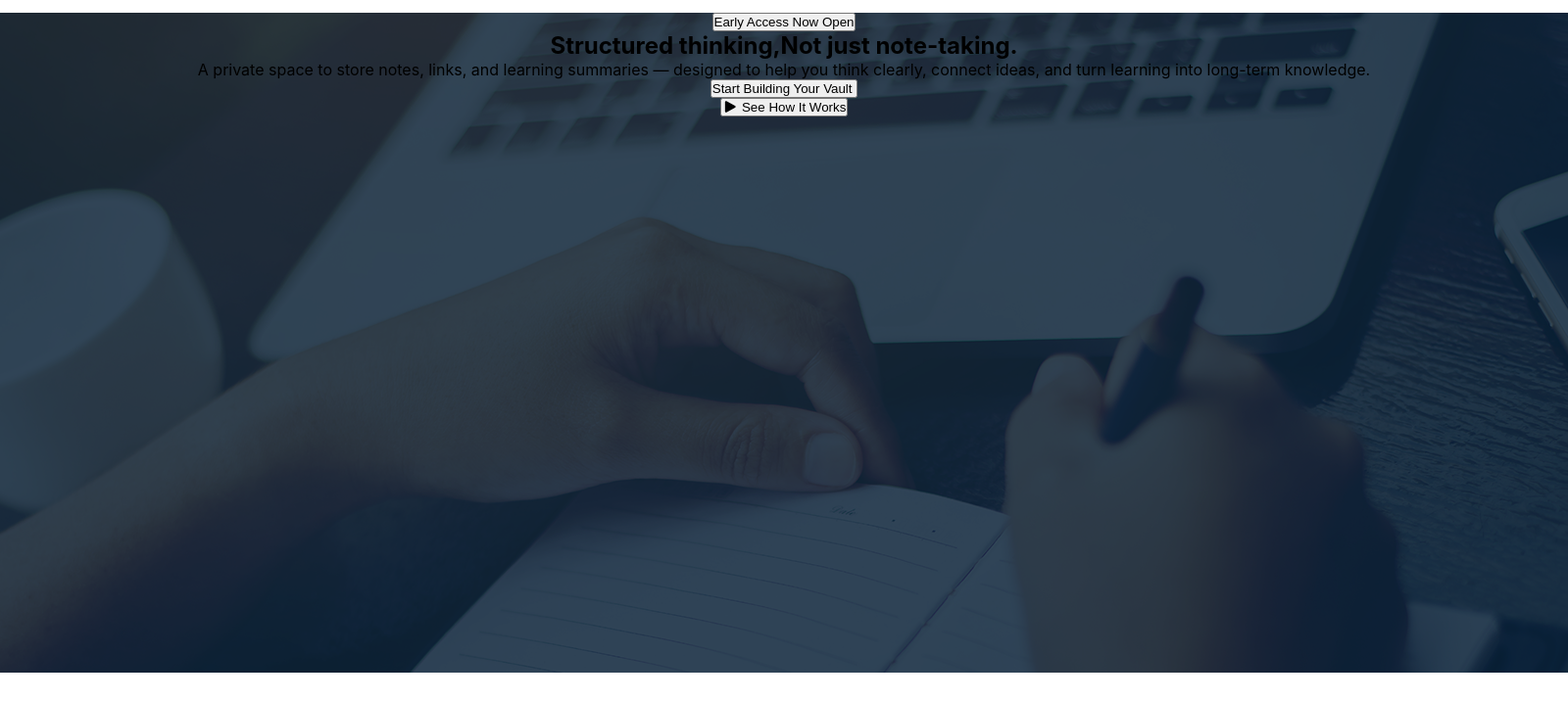
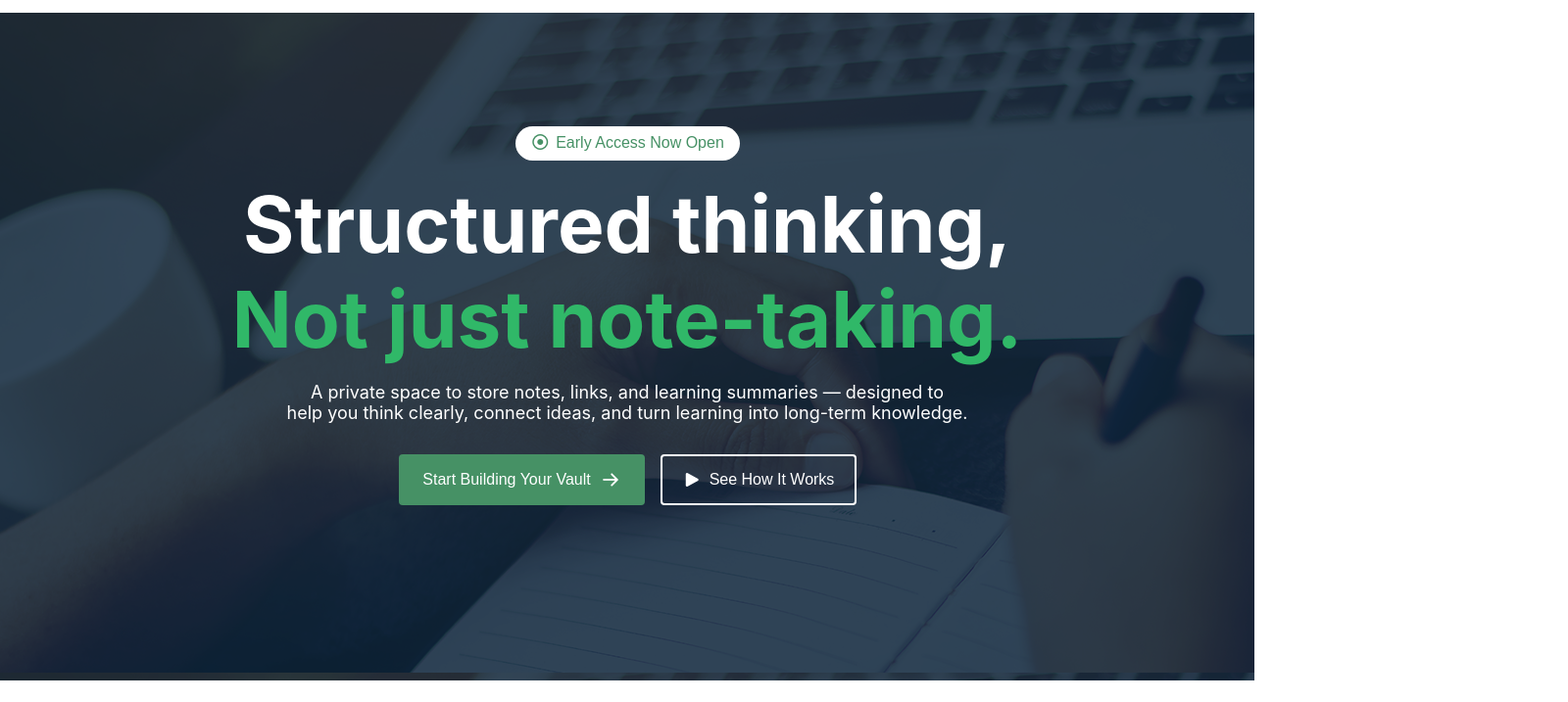
Before and after one commit to RahikulZannat/B13-Assignment-1, a plain HTML site: page index.html in a window 1280 px wide. Shown: the part 83-800 px from the top of the page at 98% size, 1600 px wide, since content can reach past the window. Drawn offline with Linux system fonts and the light colour scheme.

Commit message:
hero done

```diff
--- a/Style/style.css
+++ b/Style/style.css
@@ -50,15 +50,91 @@ nav ul {
 /* Hero */
 
 .hero {
-  width: 1600px;
-  height: 674px;
   background-image: url('../assets/hero-bg.png');
+  display: flex;
+  flex-direction: column;
+  justify-content: center;
+  align-items: center;
+  text-align: center;
+}
+.hero-details {
+padding: 115.5px 120px 179.5px 120px;
+}
+
+
+.btn-2 {
+  background-color: #FFFFFF;
+  width: 229px;
+  height: 35px;
+  color: #469165;
+  border: none;
+  border-radius: 100px;
+  font-size: 16px;
+  padding: 8px 12px;
+
 
 }
+.hero-top {
+margin-bottom: 16px;
+}
 
-.hero div {
+.btn-2 i {
+  margin-right: 6px;
+}
+
+.hero h1 {
+  font-size: 80px;
+  color: #FFFFFF;
+  margin-bottom: 16px;
+
+}
+.hero-contant {
+  color: #30B868;
+}
+
+.hero p {
+  font-size: 18px;
+  color: #FFFFFF;
+
+}
+.hero-middle{
+margin-bottom: 32px;
+}
+.hero-btn {
   display: flex;
-  flex-direction: column;
+  flex-direction: row;
+  gap: 16px;
+  justify-content: center;
   align-items: center;
-  padding: 0px 120px;
 }
+
+.btn-3 {
+  background-color: #469165;
+  width: 251px;
+  height: 52px;
+  color: #FFFFFF;
+  border: none;
+  border-radius: 4px;
+  font-size: 16px;
+  padding: 12px 16px;
+  display: inline-flex;
+  align-items: center;
+  justify-content: center;
+  gap: 10px;
+}
+
+.btn-4 {
+  background-color: transparent;
+  width: 200px;
+  height: 52px;
+  gap: 10px;
+  color: #FFFFFF;
+  border: 2px solid #FFFFFF;
+  border-radius: 4px;
+  font-size: 16px;
+  padding: 12px 16px;
+  display: inline-flex;
+  align-items: center;
+  justify-content: center;
+  gap: 8px;
+}
--- a/index.html
+++ b/index.html
@@ -29,20 +29,22 @@
 
     <main>
         <section class="hero">
-            <div class="hero-btn">
-                <button class="btn2">Early Access Now Open</button>
+            <div class="hero-details">
+            <div class="hero-top">
+                <button class="btn-2"><i class="fa-regular fa-circle-dot"></i>Early Access Now Open</button>
             </div>
             <div>
-                <h1>Structured thinking,Not just note-taking.</h1>
+                <h1>Structured thinking, <br> <span class="hero-contant">Not just note-taking.</span></h1>
             </div>
-            <div>
-                <p>A private space to store notes, links, and learning summaries — designed to
+            <div class="hero-middle">
+                <p>A private space to store notes, links, and learning summaries — designed to <br>
                 help you think clearly, connect ideas, and turn learning into long-term knowledge.</p>
             </div>
-            <div>
-                <button class="btn-3">Start Building Your Vault <img src="" alt=""></button>
+            <div class="hero-btn">
+                <button class="btn-3">Start Building Your Vault <img src="assets/ArrowRight.png" alt=""></button>
                 <button class="btn-4"> <i class="fa-solid fa-play"></i> See How It Works</button>
 
+            </div>
             </div>
 
         </section>
```
